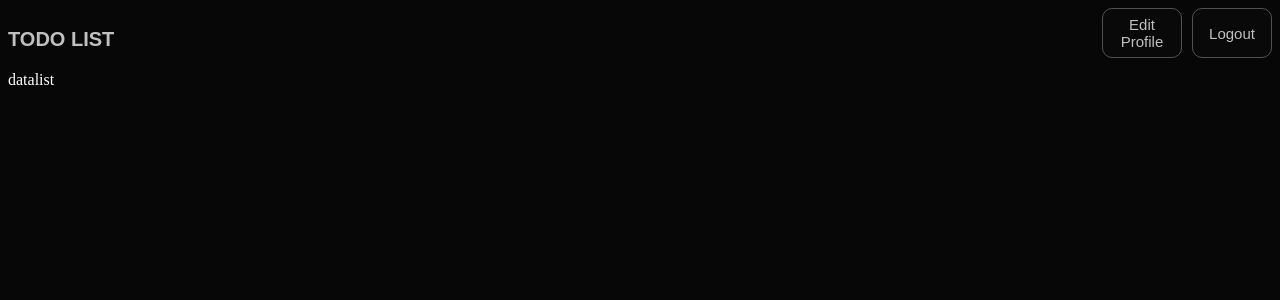
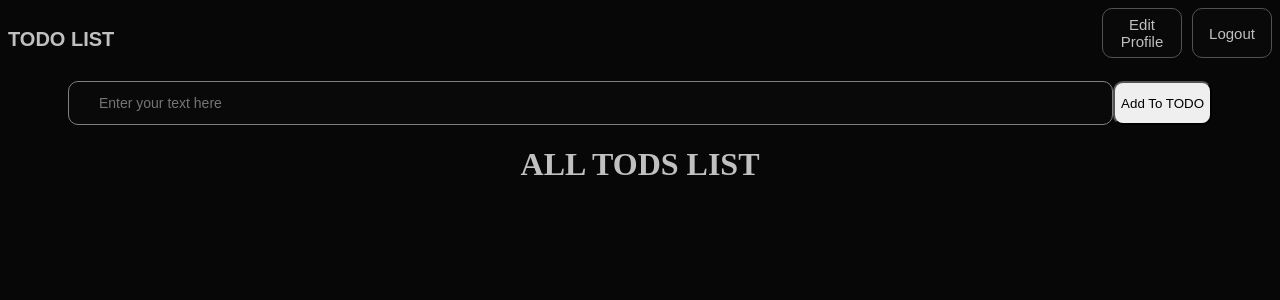
Before and after one commit to devendra-9/todolist, a React (Vite) app in the folder todolist/frontend/: page /home in a window 1280 px wide. Shown: the top 300 px of the page. Built offline with nearby package versions, Linux system fonts and the light colour scheme.

Commit message:
committed

```diff
--- /dev/null
+++ b/todolist/frontend/src/pages/css/detaiil.css
@@ -0,0 +1,44 @@
+.details-main
+{
+    margin-top: 10px;
+}
+.details-input
+{
+    display: flex;
+    justify-content: center;
+    text-align: center;
+}
+.details-input input
+{
+    height:40px;
+    width: 80%;
+    background-color: rgb(9, 9, 9);
+    border: 1px solid grey;
+    color: white;
+    outline: none;
+    border-radius: 10px;
+    padding-left: 30px;
+    font-size: 14px;
+}
+
+.details-input button
+{
+    border-radius: 10px;
+    cursor: pointer;
+    font-family: Arial, Helvetica, sans-serif;
+}
+.details-input button:hover
+{
+    background-color: rgb(9, 9, 9);
+    color: white;
+    border: 1px solid grey;
+}
+.display-todo
+{
+    margin-top: 20px;
+}
+.display-todo h1
+{
+    color:silver;
+    text-align: center;
+}
--- a/todolist/frontend/src/pages/datalist.jsx
+++ b/todolist/frontend/src/pages/datalist.jsx
@@ -1,8 +1,19 @@
 import React from 'react'
+import './css/detaiil.css'
 
 const datalist = () => {
   return (
-    <div style={{color:'white'}}>datalist</div>
+    <div className='details-main'>
+      <div className="details-tog">
+      <div className="details-input">
+        <input type="text" placeholder='Enter your text here'/>
+        <button>Add To TODO</button>
+      </div>
+      <div className="display-todo">
+      <h1>ALL TODS LIST</h1>
+      </div>
+      </div>
+    </div>
   )
 }
 
```
